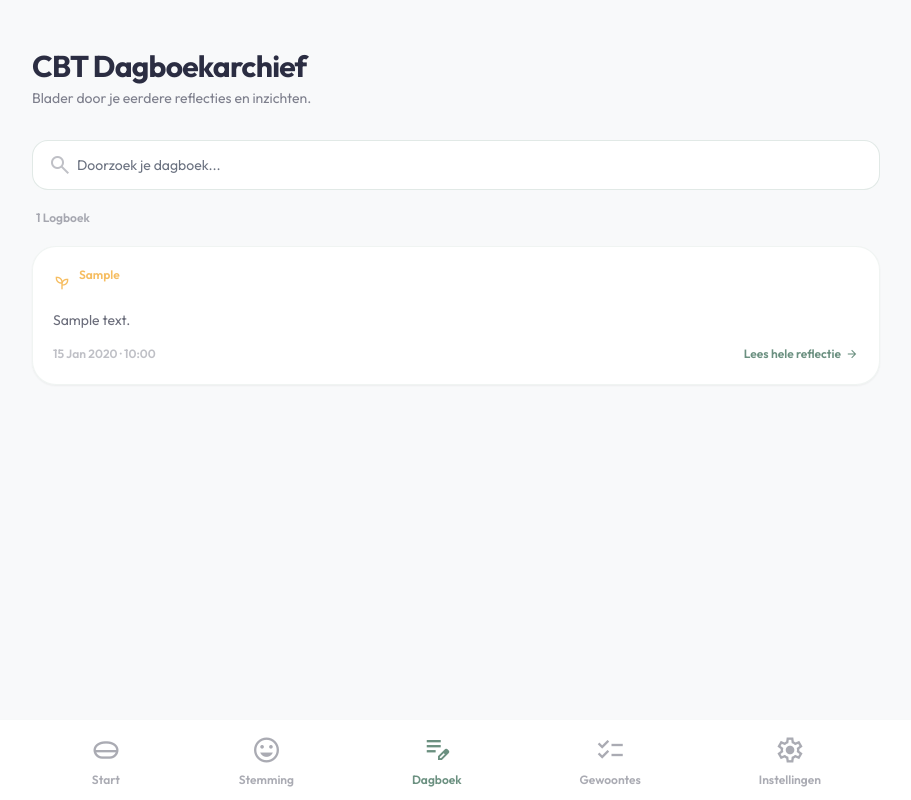
After one commit to andymahieu/zenmind-app, a PHP site: page /journal_history.php in a window 1280 px wide. The commit adds this page. Shown: the whole page, without its empty margins (184-1095 px from the left). Run offline with PHP 8.4, Linux system fonts and the light colour scheme; the visitor is signed in with stand-in values (Sample User, id 1); tables that the repository leaves empty hold one stand-in row (values such as "Sample post"); some libraries are stand-ins or nearby versions.

Commit message:
Add journal_history, settings with themes, update index nav and dashboard

```diff
--- /dev/null
+++ b/journal_history.php
@@ -0,0 +1,175 @@
+<?php
+require_once 'includes/auth.php';
+require_login();
+require_once 'db.php';
+
+$user_id = $_SESSION['user_id'];
+$search  = trim($_GET['q'] ?? '');
+
+$sql = "SELECT id, prompt, content, created_at FROM journal_entries WHERE user_id = ?";
+$params = [$user_id];
+if ($search) {
+    $sql .= " AND (content LIKE ? OR prompt LIKE ?)";
+    $params[] = "%$search%";
+    $params[] = "%$search%";
+}
+$sql .= " ORDER BY created_at DESC";
+
+$stmt = $pdo->prepare($sql);
+$stmt->execute($params);
+$entries = $stmt->fetchAll();
+
+// Theme
+$themes = [
+    'sage'     => ['primary' => '#6b9080', 'primary_hover' => '#5a7c6f', 'accent' => '#f6bd60'],
+    'lavender' => ['primary' => '#7c6b9f', 'primary_hover' => '#6a5a8a', 'accent' => '#c084fc'],
+    'sunset'   => ['primary' => '#b05e38', 'primary_hover' => '#93492a', 'accent' => '#f97316'],
+];
+$theme = $themes[$current_theme] ?? $themes['sage'];
+?>
+<!DOCTYPE html>
+<html lang="<?= $current_lang ?>">
+<head>
+    <meta charset="utf-8"/>
+    <meta content="width=device-width, initial-scale=1.0" name="viewport"/>
+    <title><?= $lang['app_name'] ?> – <?= $lang['journal_history_title'] ?></title>
+    <script src="https://cdn.tailwindcss.com?plugins=forms,container-queries"></script>
+    <link href="https://fonts.googleapis.com/css2?family=Outfit:wght@300;400;600;700&display=swap" rel="stylesheet"/>
+    <link href="https://fonts.googleapis.com/css2?family=Material+Symbols+Outlined:wght,FILL@100..700,0..1&display=swap" rel="stylesheet"/>
+    <script>
+        tailwind.config = {
+            theme: {
+                extend: {
+                    colors: {
+                        background: '#f8f9fa', primary: '<?= $theme['primary'] ?>',
+                        'primary-hover': '<?= $theme['primary_hover'] ?>',
+                        accent: '<?= $theme['accent'] ?>',
+                        'on-surface': '#2b2d42',
+                    },
+                    fontFamily: { sans: ['Outfit', 'sans-serif'] }
+                }
+            }
+        }
+    </script>
+    <style>
+        .glass-card { background: rgba(255,255,255,0.9); backdrop-filter: blur(10px); border: 1px solid rgba(107,144,128,0.1); }
+        .nav-active { color: <?= $theme['primary'] ?>; font-weight: bold; }
+        /* Modal */
+        #modal-overlay { display: none; }
+        #modal-overlay.open { display: flex; }
+    </style>
+</head>
+<body class="bg-background text-on-surface font-sans min-h-screen pb-32">
+
+<header class="pt-12 px-6 max-w-4xl mx-auto">
+    <h1 class="text-3xl font-bold tracking-tight"><?= $lang['journal_history_title'] ?></h1>
+    <p class="text-on-surface/60 mt-1 text-sm"><?= $lang['journal_history_subtitle'] ?></p>
+</header>
+
+<main class="mt-8 px-6 max-w-4xl mx-auto space-y-5">
+
+    <!-- Search Bar -->
+    <form method="GET" action="journal_history.php" class="relative">
+        <span class="material-symbols-outlined absolute left-4 top-1/2 -translate-y-1/2 text-on-surface/30">search</span>
+        <input type="text" name="q" value="<?= htmlspecialchars($search) ?>"
+            placeholder="<?= $lang['search_journal'] ?>"
+            class="w-full pl-11 pr-4 py-3.5 rounded-2xl border border-primary/20 bg-white focus:outline-none focus:ring-2 focus:ring-primary transition-all text-sm">
+    </form>
+
+    <?php if (empty($entries)): ?>
+        <div class="glass-card rounded-3xl p-10 text-center text-on-surface/50">
+            <span class="material-symbols-outlined text-5xl mb-3 block text-primary/30">edit_note</span>
+            <?= $search ? 'Geen resultaten gevonden.' : $lang['no_journals_yet'] ?>
+        </div>
+    <?php else: ?>
+
+        <!-- Entry Count -->
+        <p class="text-xs text-on-surface/40 font-semibold px-1">
+            <?= count($entries) ?> <?= $lang['mood_entries'] ?>
+            <?= $search ? '– "'.htmlspecialchars($search).'"' : '' ?>
+        </p>
+
+        <!-- Entry Cards -->
+        <div class="space-y-4">
+            <?php foreach ($entries as $entry): ?>
+                <div class="glass-card rounded-3xl p-5 shadow-sm hover:shadow-md transition-all cursor-pointer"
+                     onclick="openModal(<?= htmlspecialchars(json_encode($entry)) ?>)">
+                    <!-- Prompt badge -->
+                    <div class="flex items-start gap-2 mb-3">
+                        <span class="material-symbols-outlined text-accent text-lg mt-0.5 flex-shrink-0">psychiatry</span>
+                        <p class="text-xs font-semibold text-accent leading-tight"><?= htmlspecialchars($entry['prompt']) ?></p>
+                    </div>
+                    <!-- Preview -->
+                    <p class="text-sm text-on-surface/70 line-clamp-2 leading-relaxed"><?= htmlspecialchars($entry['content']) ?></p>
+                    <!-- Footer -->
+                    <div class="flex items-center justify-between mt-3">
+                        <span class="text-xs text-on-surface/30 font-semibold"><?= date('d M Y · H:i', strtotime($entry['created_at'])) ?></span>
+                        <span class="text-xs font-semibold text-primary flex items-center gap-1">
+                            <?= $lang['read_more'] ?> <span class="material-symbols-outlined text-sm">arrow_forward</span>
+                        </span>
+                    </div>
+                </div>
+            <?php endforeach; ?>
+        </div>
+
+    <?php endif; ?>
+
+</main>
+
+<!-- Modal Overlay -->
+<div id="modal-overlay" class="open:flex fixed inset-0 z-50 bg-black/40 backdrop-blur-sm items-end justify-center p-4"
+     onclick="closeModal(event)">
+    <div id="modal-card" class="w-full max-w-lg bg-white rounded-3xl p-7 shadow-2xl max-h-[80vh] overflow-y-auto">
+        <div class="flex items-start gap-2 mb-4">
+            <span class="material-symbols-outlined text-accent text-xl mt-0.5 flex-shrink-0">psychiatry</span>
+            <p id="modal-prompt" class="text-sm font-semibold text-accent leading-snug"></p>
+        </div>
+        <p id="modal-content" class="text-on-surface leading-relaxed text-sm whitespace-pre-wrap mb-4"></p>
+        <p id="modal-date" class="text-xs text-on-surface/30 font-semibold"></p>
+        <button onclick="document.getElementById('modal-overlay').classList.remove('open')"
+            class="mt-5 w-full py-3 rounded-2xl bg-primary text-white font-bold text-sm hover:bg-primary-hover transition-colors">
+            Sluiten
+        </button>
+    </div>
+</div>
+
+<nav class="fixed bottom-0 left-0 w-full bg-white/90 backdrop-blur-xl border-t border-primary/5 z-40">
+    <div class="flex justify-around items-center h-20 px-6 max-w-4xl mx-auto">
+        <a class="flex flex-col items-center justify-center text-on-surface/40 hover:text-primary transition-colors" href="index.php">
+            <span class="material-symbols-outlined text-3xl">home_mini</span>
+            <span class="text-xs font-semibold mt-1"><?= $lang['nav_home'] ?></span>
+        </a>
+        <a class="flex flex-col items-center justify-center text-on-surface/40 hover:text-primary transition-colors" href="mood.php">
+            <span class="material-symbols-outlined text-3xl">mood</span>
+            <span class="text-xs font-semibold mt-1"><?= $lang['nav_mood'] ?></span>
+        </a>
+        <a class="flex flex-col items-center justify-center nav-active" href="journal_history.php">
+            <span class="material-symbols-outlined text-3xl">edit_note</span>
+            <span class="text-xs font-semibold mt-1"><?= $lang['nav_journal'] ?></span>
+        </a>
+        <a class="flex flex-col items-center justify-center text-on-surface/40 hover:text-primary transition-colors" href="habits.php">
+            <span class="material-symbols-outlined text-3xl">checklist</span>
+            <span class="text-xs font-semibold mt-1"><?= $lang['nav_habits'] ?></span>
+        </a>
+        <a class="flex flex-col items-center justify-center text-on-surface/40 hover:text-primary transition-colors" href="settings.php">
+            <span class="material-symbols-outlined text-3xl">settings</span>
+            <span class="text-xs font-semibold mt-1"><?= $lang['nav_settings'] ?></span>
+        </a>
+    </div>
+</nav>
+
+<script>
+    function openModal(entry) {
+        document.getElementById('modal-prompt').textContent   = entry.prompt;
+        document.getElementById('modal-content').textContent  = entry.content;
+        document.getElementById('modal-date').textContent     = entry.created_at;
+        document.getElementById('modal-overlay').classList.add('open');
+    }
+    function closeModal(e) {
+        if (e.target === document.getElementById('modal-overlay')) {
+            document.getElementById('modal-overlay').classList.remove('open');
+        }
+    }
+</script>
+</body>
+</html>
```
Also changed, not shown: index.php (+25 -12 lines), settings.php (added, +217 -0 lines).
